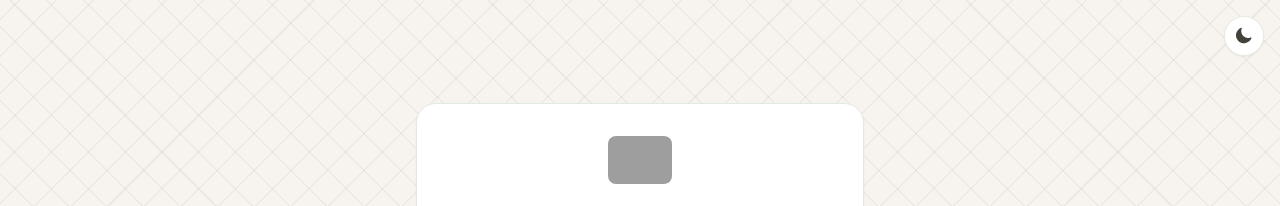
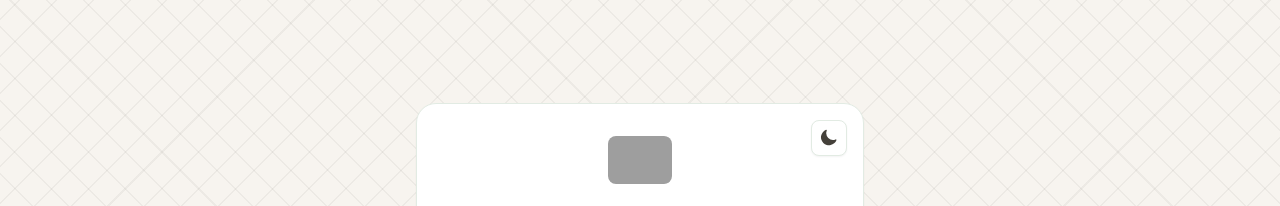
Before and after one commit to anumaamirsajjad/Umeed, a Next.js app in the folder frontend/: page /signup in a window 1280 px wide. Shown: the top 206 px of the page. Built offline with nearby package versions, Linux system fonts and the light colour scheme; grey boxes are pictures that could not be loaded; a web font is replaced by a local one.

Commit message:
fix: stop floating the dark-mode toggle independently of page layout

```diff
--- a/frontend/app/(auth)/login/page.tsx
+++ b/frontend/app/(auth)/login/page.tsx
@@ -8,6 +8,7 @@
 import { Button } from '@/components/ui/Button';
 import { Input } from '@/components/ui/Input';
 import { ROUTES } from '@/lib/constants';
+import { MoonToggle } from '@/components/common/MoonToggle';
 
 export default function LoginPage() {
   const router = useRouter();
@@ -35,7 +36,10 @@
 
   return (
     <div className="min-h-screen jali-bg bg-surface-light dark:bg-surface-dark flex items-center justify-center p-4">
-      <div className="w-full max-w-md rounded-card bg-surface dark:bg-surface-darker shadow-sm border border-primary-100 dark:border-primary-900/40 p-8 animate-fade-up">
+      <div className="w-full max-w-md relative rounded-card bg-surface dark:bg-surface-darker shadow-sm border border-primary-100 dark:border-primary-900/40 p-8 animate-fade-up">
+        <div className="absolute top-4 right-4">
+          <MoonToggle size="sm" />
+        </div>
         <div className="flex justify-center mb-6">
           <Image src="/logo.jpg" alt="Umeed" width={64} height={64} className="rounded-lg" />
         </div>
--- a/frontend/app/(auth)/signup/page.tsx
+++ b/frontend/app/(auth)/signup/page.tsx
@@ -8,6 +8,7 @@
 import { Button } from '@/components/ui/Button';
 import { Input } from '@/components/ui/Input';
 import { ROUTES } from '@/lib/constants';
+import { MoonToggle } from '@/components/common/MoonToggle';
 
 export default function SignupPage() {
   const router = useRouter();
@@ -46,7 +47,10 @@
 
   return (
     <div className="min-h-screen jali-bg bg-surface-light dark:bg-surface-dark flex items-center justify-center p-4">
-      <div className="w-full max-w-md rounded-card bg-surface dark:bg-surface-darker shadow-sm border border-primary-100 dark:border-primary-900/40 p-8 animate-fade-up">
+      <div className="w-full max-w-md relative rounded-card bg-surface dark:bg-surface-darker shadow-sm border border-primary-100 dark:border-primary-900/40 p-8 animate-fade-up">
+        <div className="absolute top-4 right-4">
+          <MoonToggle size="sm" />
+        </div>
         <div className="flex justify-center mb-6">
           <Image src="/logo.jpg" alt="Umeed" width={64} height={64} className="rounded-lg" />
         </div>
--- a/frontend/app/layout.tsx
+++ b/frontend/app/layout.tsx
@@ -3,7 +3,6 @@
 import './globals.css';
 import { THEME_INIT_SCRIPT } from '@/lib/theme';
 import { AuthProvider } from '@/lib/authContext';
-import { MoonToggle } from '@/components/common/MoonToggle';
 import { SidebarNav } from '@/components/common/SidebarNav';
 import { AppShell } from '@/components/common/AppShell';
 
@@ -31,7 +30,6 @@
         <AuthProvider>
           <SidebarNav />
           <AppShell>
-            <MoonToggle />
             <main className="flex-1">
               {children}
             </main>
--- a/frontend/app/page.tsx
+++ b/frontend/app/page.tsx
@@ -2,6 +2,7 @@
 import { ROUTES } from '@/lib/constants';
 import { Card } from '@/components/ui/Card';
 import { Icon, type IconName } from '@/components/ui/Icon';
+import { MoonToggle } from '@/components/common/MoonToggle';
 
 const FEATURES: { icon: IconName; title: string; body: string }[] = [
   {
@@ -41,6 +42,7 @@
         <div className="max-w-5xl mx-auto px-4 py-4 flex items-center justify-between">
           <span className="font-display text-xl font-bold text-ink-light dark:text-ink-dark">Umeed</span>
           <div className="flex items-center gap-2">
+            <MoonToggle size="sm" />
             <Link
               href={ROUTES.login}
               className="rounded-lg px-4 py-2 text-sm font-semibold text-primary-800 dark:text-primary-100 hover:bg-primary-100 dark:hover:bg-white/5 transition-colors duration-micro ease-umeed"
--- a/frontend/components/common/MoonToggle.tsx
+++ b/frontend/components/common/MoonToggle.tsx
@@ -2,10 +2,17 @@
 
 import { useTheme } from '@/lib/useTheme';
 
-// Persistent dark-mode toggle, fixed top-right on every screen per design spec.
-export function MoonToggle() {
+interface MoonToggleProps {
+  size?: 'sm' | 'lg';
+}
+
+// Dark-mode toggle. No longer self-positions — callers place it in their own
+// layout (SidebarNav for authenticated pages, inline in the header for the
+// 3 public pages) so it never overlaps page content.
+export function MoonToggle({ size = 'lg' }: MoonToggleProps) {
   const [theme, setTheme] = useTheme();
   const isDark = theme === 'dark';
+  const dims = size === 'sm' ? 'h-9 w-9 rounded-lg' : 'h-10 w-10 rounded-pill';
 
   return (
     <button
@@ -13,10 +20,10 @@
       onClick={() => setTheme(isDark ? 'light' : 'dark')}
       aria-label={isDark ? 'Switch to light mode' : 'Switch to dark mode'}
       aria-pressed={isDark}
-      className="fixed top-4 right-4 z-50 flex h-10 w-10 items-center justify-center rounded-pill
+      className={`flex items-center justify-center ${dims}
         bg-surface text-ink-light shadow-sm border border-primary-100
         hover:bg-primary-50 active:bg-primary-100
-        dark:bg-surface-darker dark:text-ink-dark dark:border-primary-900/40 dark:hover:bg-primary-900/20"
+        dark:bg-surface-darker dark:text-ink-dark dark:border-primary-900/40 dark:hover:bg-primary-900/20`}
     >
       {isDark ? (
         <svg className="icon-inline" viewBox="0 0 24 24" fill="none" aria-hidden="true">
--- a/frontend/components/common/SidebarNav.tsx
+++ b/frontend/components/common/SidebarNav.tsx
@@ -5,6 +5,7 @@
 import { useAuth } from '@/lib/authContext';
 import { ROUTES } from '@/lib/constants';
 import { Icon, type IconName } from '@/components/ui/Icon';
+import { MoonToggle } from './MoonToggle';
 
 const NAV_ITEMS: { label: string; urdu: string; href: string; icon: IconName }[] = [
   { label: 'Talk', urdu: 'گفتگو', href: ROUTES.chat, icon: 'chat' },
@@ -66,6 +67,8 @@
         })}
       </div>
 
+      <div className="flex flex-col items-center gap-4">
+        <MoonToggle size="sm" />
         <button
           type="button"
           onClick={handleLogout}
@@ -78,6 +81,7 @@
           </span>
           <span className="text-[9px] font-semibold tracking-wide uppercase leading-none">Log out</span>
         </button>
+      </div>
     </nav>
   );
 }
```
Lines whose indentation alone changed are shown as unchanged.
